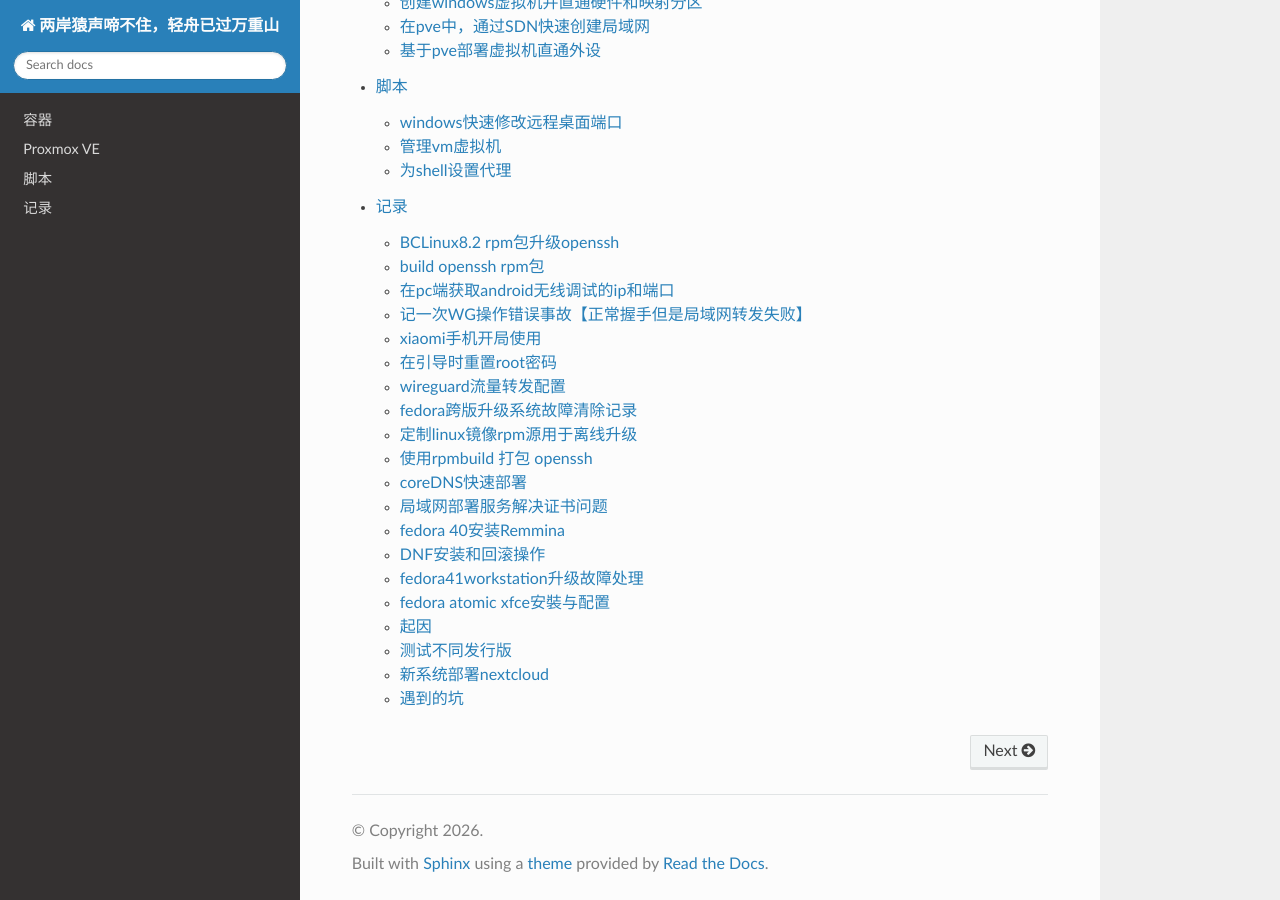
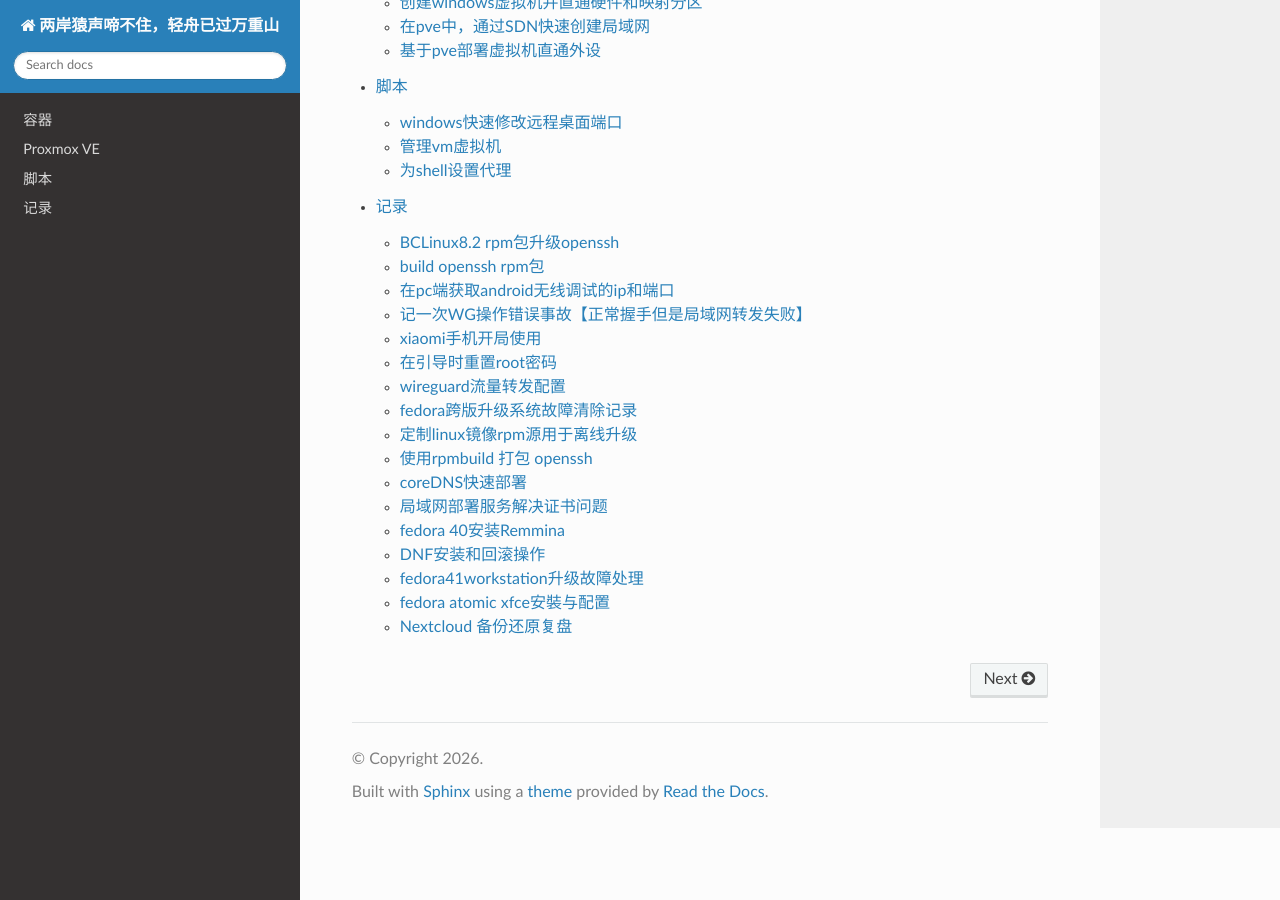
Before and after one commit to bt7-vip/note, a Sphinx documentation site: the page built from docs/source/index.rst, in a window 1280 px wide and 900 px high, scrolled down 773 px. Built offline with Sphinx 7.4.7 and the Read the Docs theme 3.1.0, drawn with Linux system fonts in a browser that asks for light colours; pages that are not in the unit, such as notebooks, are missing from menus.

Commit message:
add title for nextcloud

```diff
--- a/docs/source/work/017_Nextcloud 备份还原复盘.md
+++ b/docs/source/work/017_Nextcloud 备份还原复盘.md
@@ -1,3 +1,4 @@
+# Nextcloud 备份还原复盘
 也许你会疑惑，一个备份还原怎么还需要复盘
   我确认我需要复盘，因为这件事我花了三天才做完。这是痛苦的三天，直到我编写复盘文档时，还在跑还原
 
```
